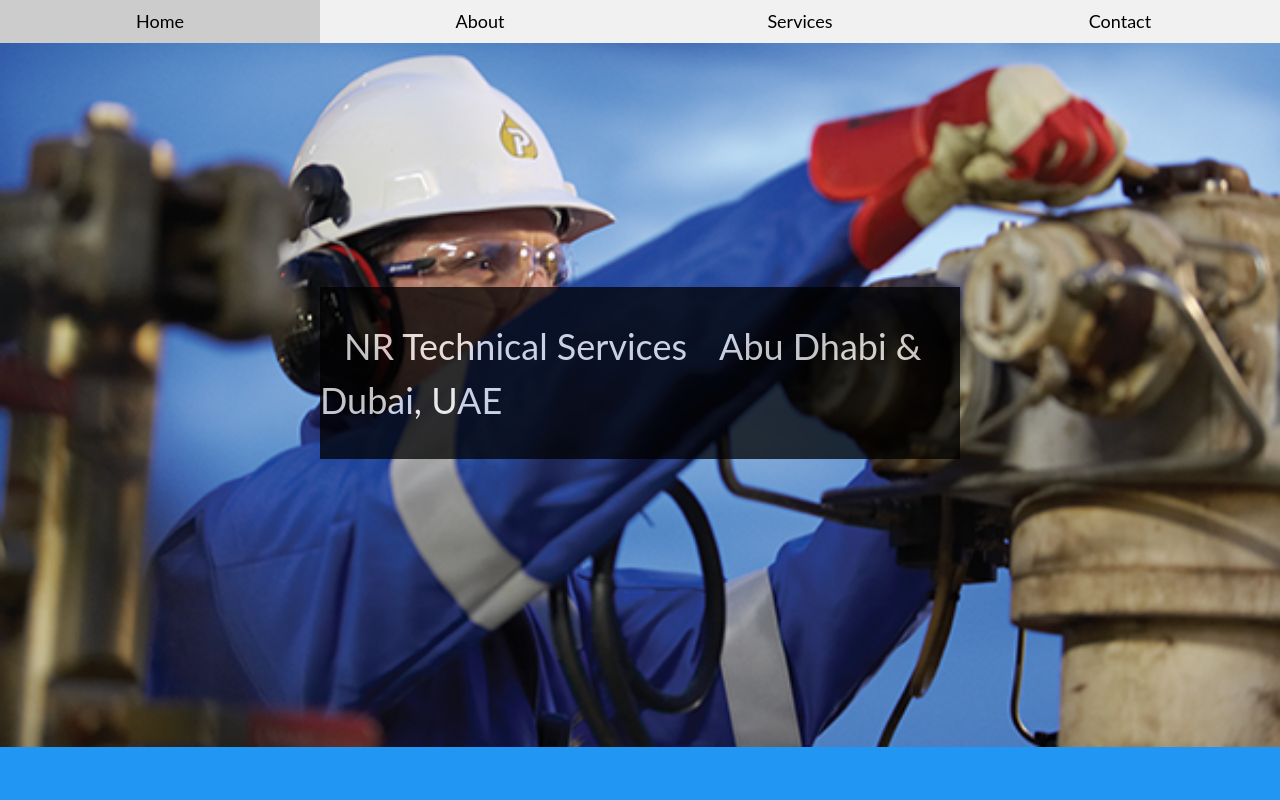
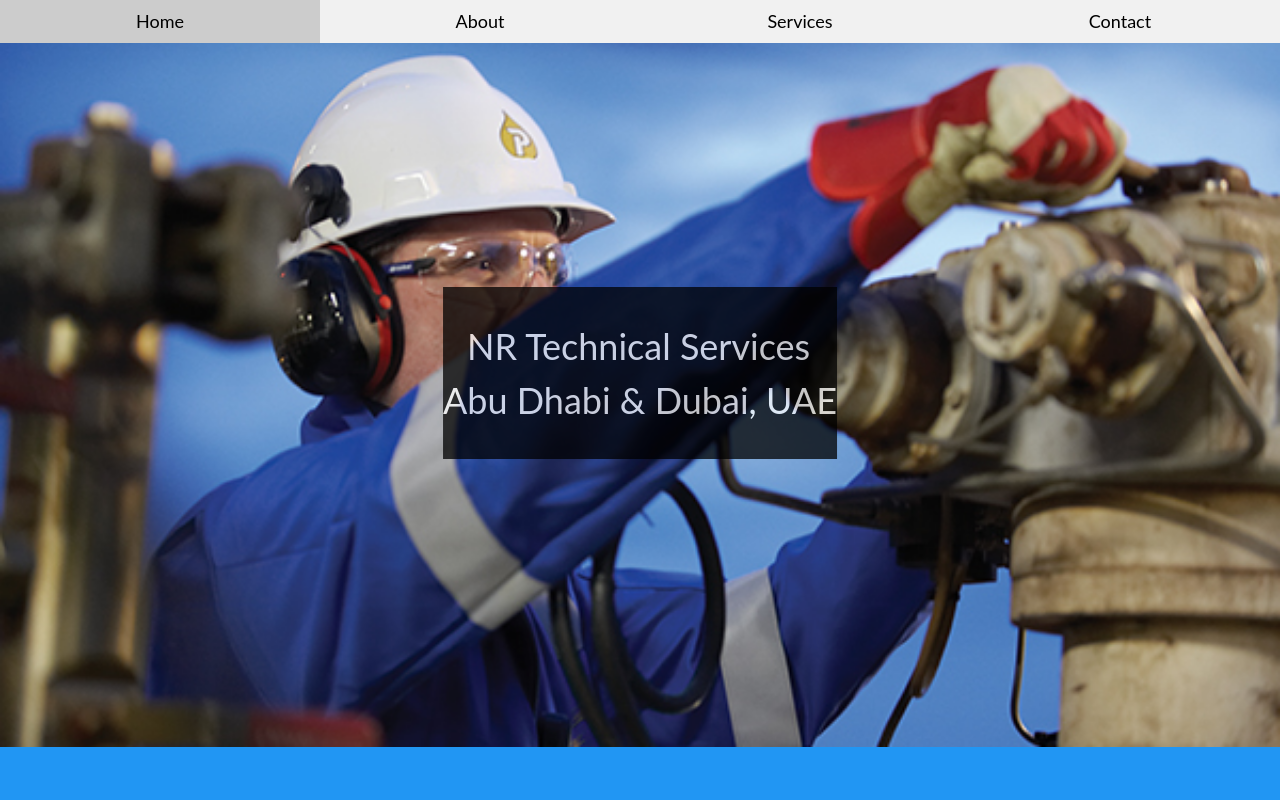
Before and after one commit to imranfints/nrts, a plain HTML site: page index.html in a window 1280 px wide. Shown: the top 800 px of the page. Drawn offline with nearby package versions, Linux system fonts and the light colour scheme.

Commit message:
Update index.html

```diff
--- a/index.html
+++ b/index.html
@@ -41,8 +41,8 @@
         <div class="w3-display-container">
           <img src="images/build.jpg" style="width:100%">
           <div class="w3-black w3-animate-opacity w3-display-middle w3-opacity-min w3-container w3-padding-32 w3-xxlarge">
-            <span class="w3-padding-large">NR Technical Services</span>
-<span class="w3-padding-medium">Abu Dhabi & Dubai, UAE</span>
+            <span class="w3-padding-large">NR Technical Services</span><br>
+<span class="w3-padding-medium w3-right">Abu Dhabi & Dubai, UAE</span>
           </div>
         </div>
       </div>
```
